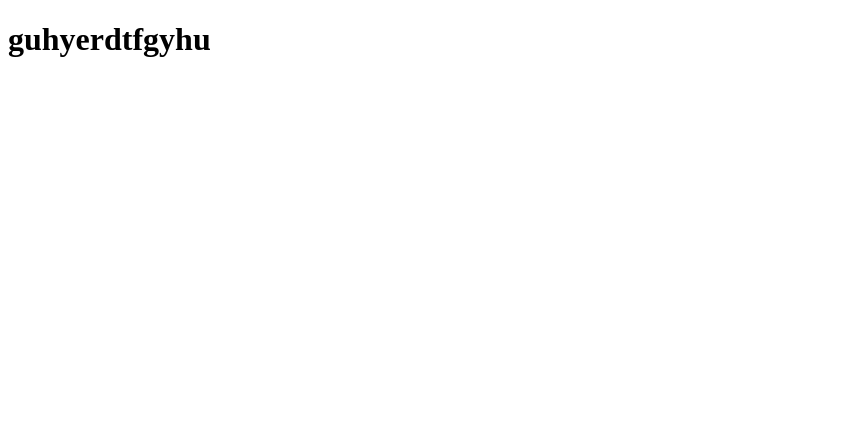
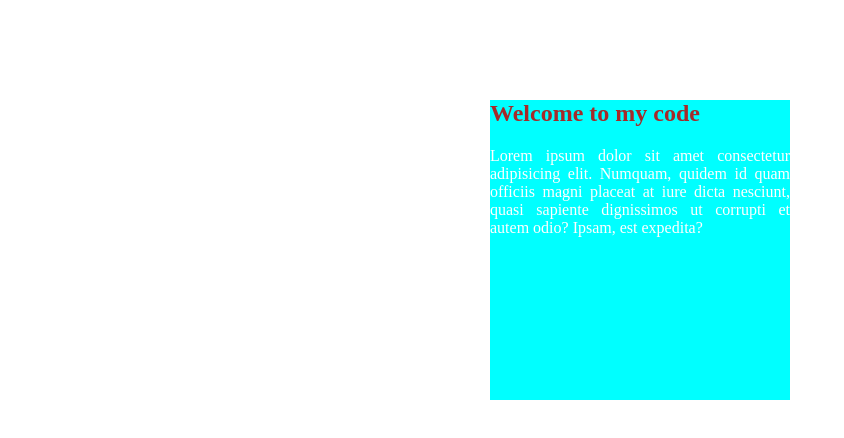
Before and after one commit to ShreyashManatkar/html_project, a plain HTML site: page index.html in a window 1280 px wide. Shown: the whole page, without its empty margins (0-844 px from the left). Drawn offline with Linux system fonts and the light colour scheme.

Commit message:
first code push

```diff
--- /dev/null
+++ b/css/index.css
@@ -0,0 +1,14 @@
+.box
+{
+    width: 300px;
+    height: 300px;
+    font-size: bold;
+    color: brown;
+    background-color: aqua;
+    margin:100px auto;
+}
+.box p
+{
+    color: white;
+    text-align: justify;
+}
--- a/index.html
+++ b/index.html
@@ -4,8 +4,14 @@
     <meta charset="UTF-8">
     <meta name="viewport" content="width=device-width, initial-scale=1.0">
     <title>Document</title>
+    <link rel="stylesheet" href="css/index.css">
 </head>
 <body>
-    <h1>guhyerdtfgyhu</h1>
+    <div class="box">
+        <h2>Welcome to my code</h2>
+        <p>
+            Lorem ipsum dolor sit amet consectetur adipisicing elit. Numquam, quidem id quam officiis magni placeat at iure dicta nesciunt, quasi sapiente dignissimos ut corrupti et autem odio? Ipsam, est expedita?
+        </p>
+    </div>
 </body>
 </html>
```
